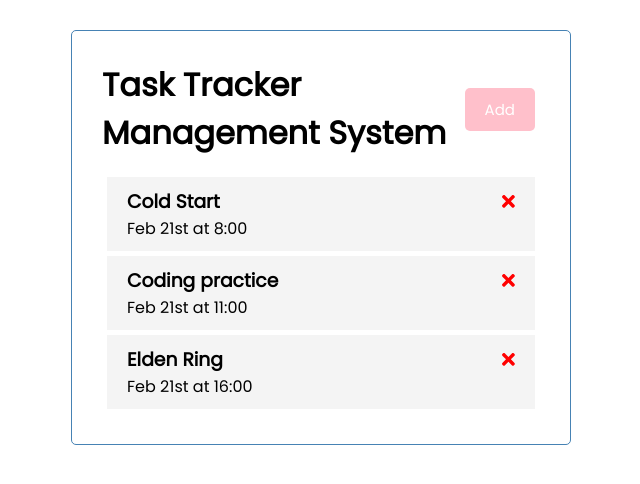
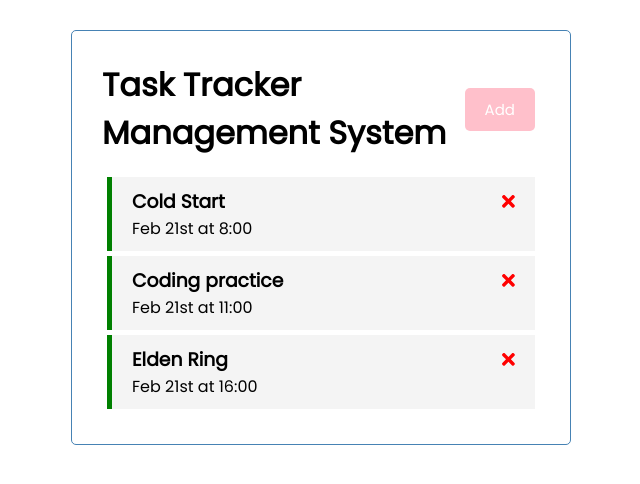
Before and after one commit to seinizumita/AnuglarTaskManager, an Angular app in the folder angular-crash/: page / in a window 1280 px wide. Shown: the top 484 px of the page, without its empty margins (319-959 px from the left). Built offline with nearby package versions, Linux system fonts and the light colour scheme; data requests are answered from the project's data file.

Commit message:
adding delete task functionallity

```diff
--- a/angular-crash/src/app/components/task-item/task-item.component.html
+++ b/angular-crash/src/app/components/task-item/task-item.component.html
@@ -1,4 +1,9 @@
-<div class="task">
-    <h3>{{task.text}}<fa-icon [ngStyle]="{'color': 'red'}" [icon]="faTimes" ></fa-icon></h3>
+<div
+[ngClass]="{reminder: task.reminder}"
+class="task">
+    <h3>{{task.text}}<fa-icon
+        (click) = "onDelete(task)"
+        [ngStyle]="{'color': 'red'}"
+        [icon]="faTimes" ></fa-icon></h3>
     <p>{{task.day}}</p>
 </div>
--- a/angular-crash/src/app/components/task-item/task-item.component.ts
+++ b/angular-crash/src/app/components/task-item/task-item.component.ts
@@ -1,4 +1,5 @@
-import { Component, OnInit, Input } from '@angular/core';
+import { outputAst } from '@angular/compiler';
+import { Component, OnInit, Input, EventEmitter, Output } from '@angular/core';
 import { faTimes } from '@fortawesome/free-solid-svg-icons';
 import { Task } from 'src/app/Task';
 
@@ -9,11 +10,15 @@
 })
 export class TaskItemComponent implements OnInit {
   @Input() task!: Task
+  @Output() onDeleteTask: EventEmitter<Task> = new EventEmitter();
   faTimes = faTimes
 
-  constructor() { }
+  constructor() {}
 
-  ngOnInit(): void {
+  ngOnInit(): void {}
+
+  onDelete(task: Task){
+    this.onDeleteTask.emit(task);
   }
 
 }
--- a/angular-crash/src/app/components/tasks/tasks.component.html
+++ b/angular-crash/src/app/components/tasks/tasks.component.html
@@ -1 +1,4 @@
-<app-task-item *ngFor="let task of tasks" [task]="task"></app-task-item>
+<app-task-item
+*ngFor="let task of tasks"
+[task]="task"
+(onDeleteTask)="deleteTask(task)"></app-task-item>
--- a/angular-crash/src/app/components/tasks/tasks.component.ts
+++ b/angular-crash/src/app/components/tasks/tasks.component.ts
@@ -16,4 +16,10 @@
     this.taskService.getTasks().subscribe((tasks) => (this.tasks = tasks));
   }
 
+  deleteTask(task: Task){
+    this.taskService
+    .deleteTasks(task)
+    .subscribe(() => (this.tasks = this.tasks.filter(t => t.id !== task.id))); //this is called after the task is deleted from the server to update the UI
+  }
+
 }
--- a/angular-crash/src/app/sevices/task.service.ts
+++ b/angular-crash/src/app/sevices/task.service.ts
@@ -14,4 +14,11 @@
   getTasks(): Observable <Task[]>{
     return this.http.get<Task[]>(this.apiUrl) //makes it so the data is being feteched from the backend rather than being imported from a file
   }
+
+  deleteTasks(task: Task): Observable<Task>{
+    const url = `${this.apiUrl}/${task.id}`;
+
+    return this.http.delete<Task>(url);
+  }
+
 }
```
Also changed, not shown: angular-crash/db.json (+3 -4 lines).
